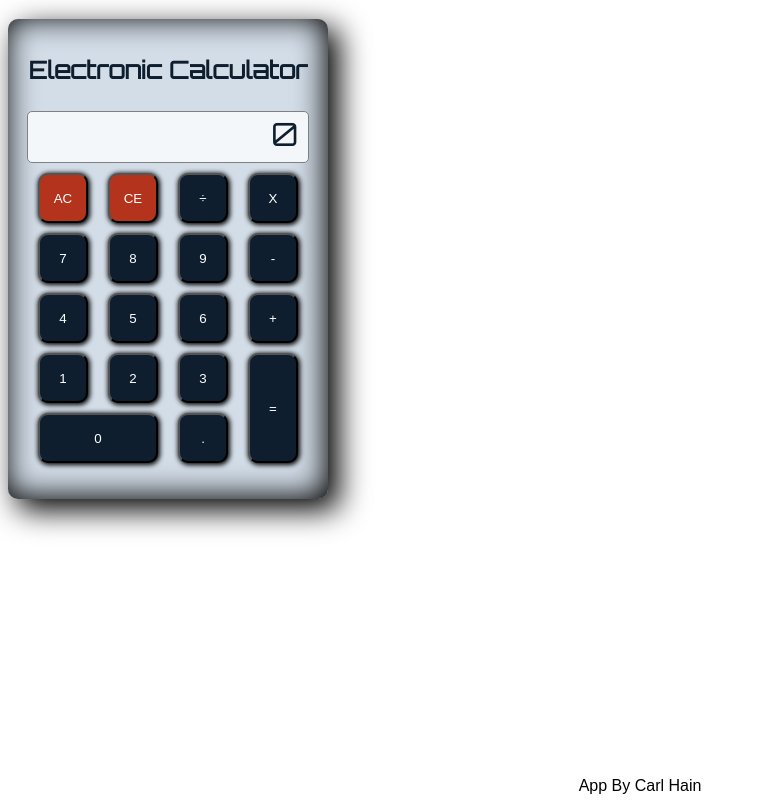
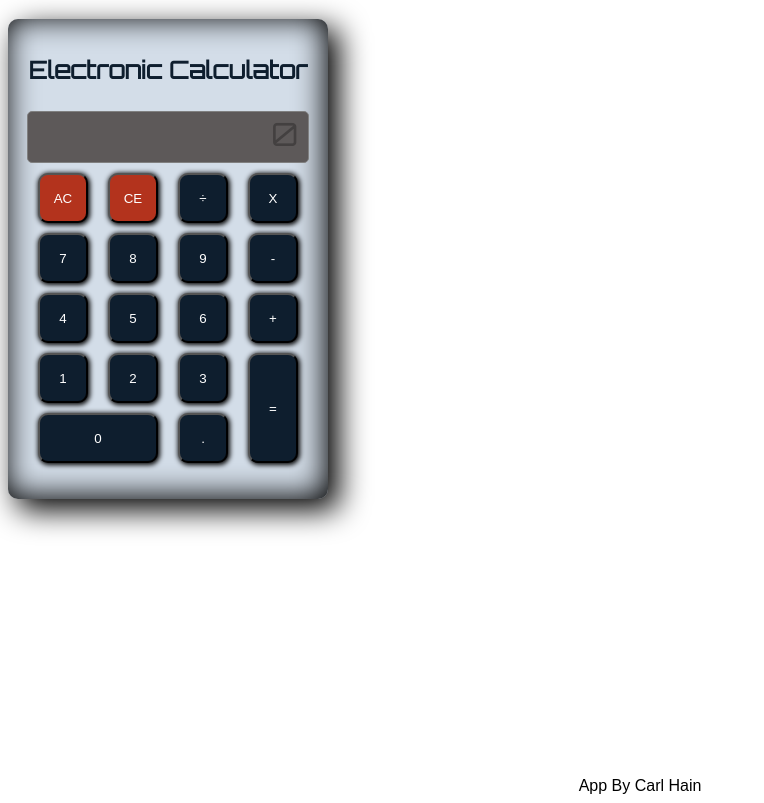
Before and after one commit to crhain/fcc-calculator, a plain HTML site: page index.html in a window 1280 px wide. Both pictures are taken after a click on the button "AC". Shown: the part 64-867 px from the top of the page, without its empty margins (0-764 px from the left). Drawn offline with nearby package versions, Linux system fonts and the light colour scheme.

Commit message:
Add power on and off for display

```diff
--- a/css/style.css
+++ b/css/style.css
@@ -21,6 +21,7 @@ box-shadow: 10px 10px 30px 1px black, inset -2px -2px 30px 1px black;
 border-radius: 10px;
 cursor: pointer;
 transition: box-shadow 0.5s;
+z-index: 1;
 }
 
 #body:hover{
@@ -41,8 +42,8 @@ padding-bottom: 10px;
 }
 
 #display {
-background-color: #F4F7F9;
-color: #0E1E2E;
+background-color: #5D5959;
+color: #434040;
 width: 280px;
 height: 50px;
 border-radius: 5px;
@@ -52,11 +53,17 @@ margin-right: auto;
 margin-left: auto;
 text-align: right;
 font-size: 2em;
+transition: all 0.5s;
 }
 #display p {
 position: relative;
 margin-right: 10px;
 bottom: 30px;
+}
+
+#display.power-on{
+background-color: #F4F7F9;
+color: #0E1E2E;
 }
 
 .key-row {
--- a/index.html
+++ b/index.html
@@ -15,7 +15,7 @@
   <div id="body">
     <div id="inner-body">
       <div id='label'><h1>Electronic Calculator</h1></div>
-      <div id='display'><p></p></div>
+      <div id='display' class="power-on"><p></p></div>
       <div id='keypad'>
         <div class="key-row">
           <button value='ac' id='AC' class='calc-btn red'>AC</button>
--- a/js/app.js
+++ b/js/app.js
@@ -12,6 +12,7 @@
 */
 //create an object to perform calculator functions
 var calculator = (function(){
+  var power = true;
   var MAX = 10;
   var inputBuffer = "";
   var myCalc = {};
@@ -39,8 +40,10 @@ var calculator = (function(){
   };
 
   myCalc.input = function(value){
+    if(power){
       addToBuffer(value);
       updateDisplay();
+    }
   };
 
   myCalc.clear = function(){
@@ -48,9 +51,15 @@ var calculator = (function(){
     updateDisplay();
   };
 
+  myCalc.power = function(){
+    power = !power;
+    $("#display").toggleClass("power-on");
+    this.clear();
+  }
+
   myCalc.calculate = function(){
     /*number.toExponential  on any answer greater than MAX*/
-
+    if(power){
       try{
         var calc = new Function('return ' + inputBuffer + ';');
         var answer = calc(); //no longer use eval(inputBuffer) because new Function offers better performance
@@ -72,6 +81,8 @@ var calculator = (function(){
         clearBuffer();
         updateDisplay("ERROR");
       }
+    }
+
   };
   return myCalc;
 })();
@@ -79,12 +90,13 @@ var calculator = (function(){
   Main function to run on document ready
 */
 $("document").ready(function(){
-  registerMoveableObject(document.getElementById("body"), true);
+  registerMoveableObject(document.getElementById("body"));
   $("#display p").text("0");
   //set up event handler for button clicks
   $(".calc-btn").on("click", function(event){
     var value = event.target.value;
-    if(value === 'ce' || value === 'ac'){ calculator.clear(); }
+    if(value === 'ce'){ calculator.clear(); }
+    else if(value === 'ac'){ calculator.power()}
     else if(value === '='){ calculator.calculate(); }
     else{ calculator.input(value); }
   });
```
Lines whose indentation alone changed are shown as unchanged.
